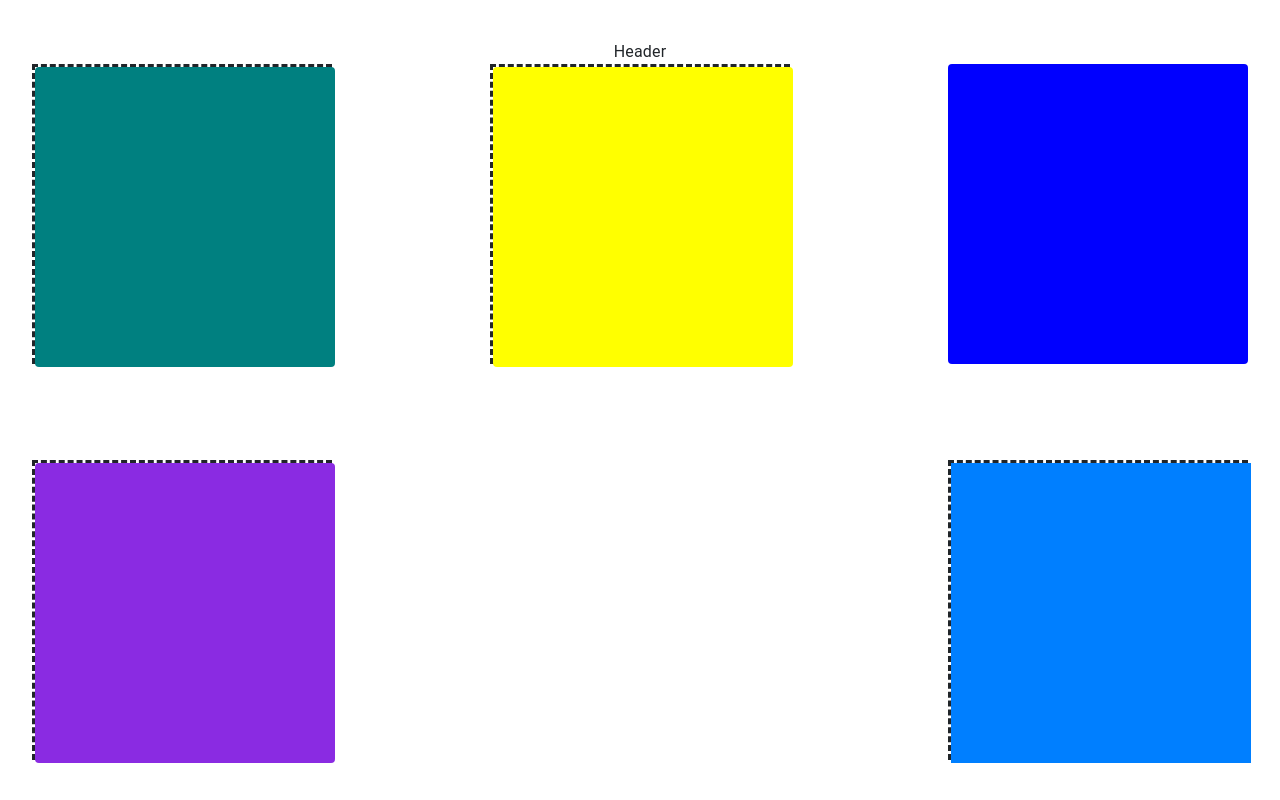
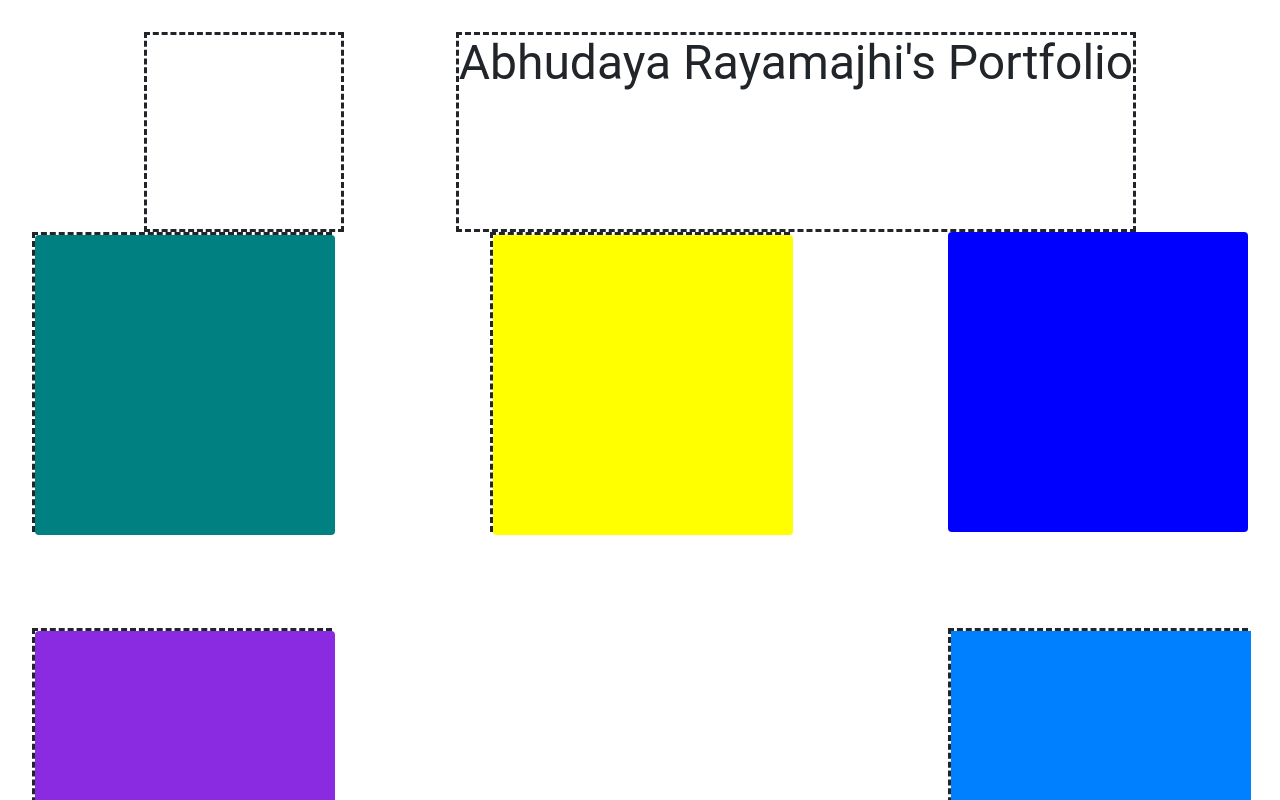
Before and after one commit to abhuraya/Portfolio, a React (Vite) app: page / in a window 1280 px wide. Shown: the top 800 px of the page. Built offline with nearby package versions, Linux system fonts and the light colour scheme.

Commit message:
header changes

```diff
--- a/src/components/MainPage.jsx
+++ b/src/components/MainPage.jsx
@@ -24,7 +24,11 @@ const Item = styled(Paper)(({ theme }) => ({
 export default function MainPage() {
     return (
         <div>
-            <Typography>Header</Typography>
+            <Box sx={{display: 'flex', justifyContent: 'space-evenly'}}>
+            <Box sx={{height: 200, width: 200, border: 'dashed', display: 'flex'}}>
+            </Box>
+            <Typography sx={{border: 'dashed'}} variant='h3'>Abhudaya Rayamajhi's Portfolio</Typography>
+            </Box>
             <Grid container spacing={12} sx={{display: 'flex', justifyContent: 'space-between'}}>
                 <Grid sx={{border: 'dashed' , width: 300, height: 300}}>
                     <Box sx={{width: 300, height: 300, borderRadius: 1, bgcolor: 'teal', '&hover':{bgcolor: 'black'}}}></Box>
```
